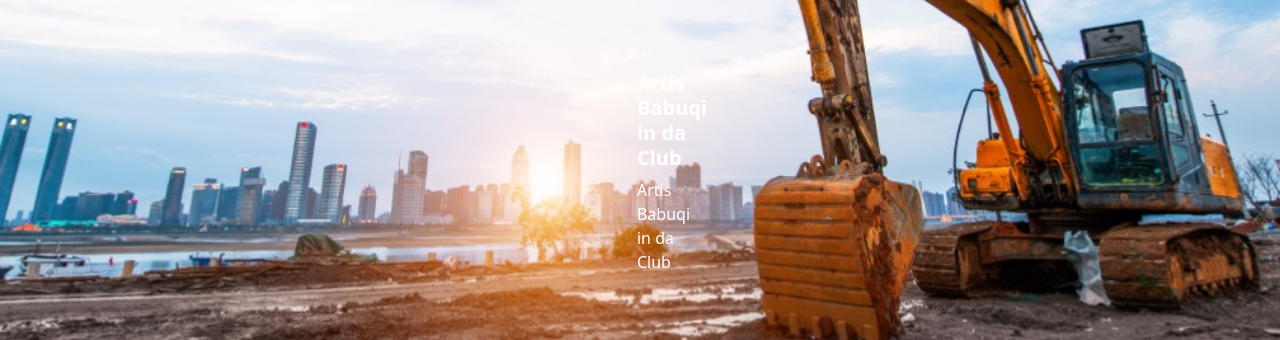
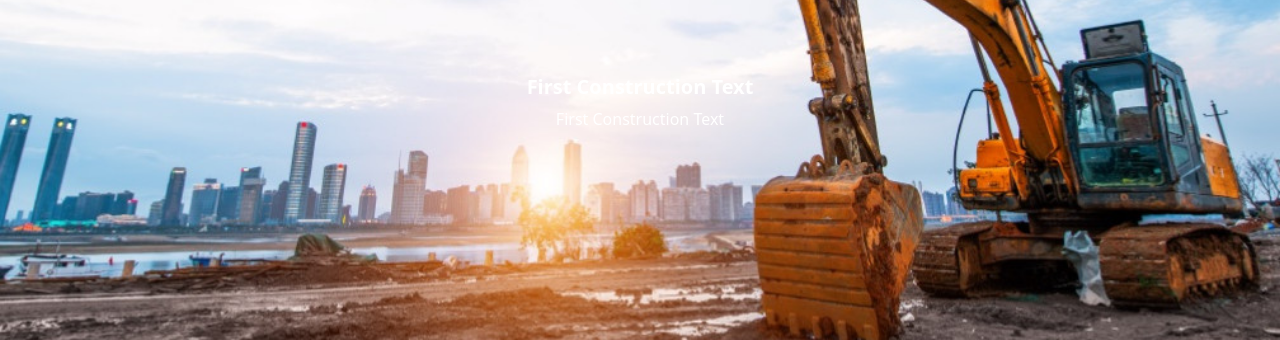
Before and after one commit to ArtisAdemi/INEMConstruction, a React (Vite) app in the folder inem_web/: page / in a window 1280 px wide. Shown: the part 290-630 px from the top of the page. Built offline with nearby package versions, Linux system fonts and the light colour scheme.

Commit message:
slider text overlay fixup

```diff
--- a/inem_web/src/components/HomeSlider.tsx
+++ b/inem_web/src/components/HomeSlider.tsx
@@ -18,15 +18,15 @@ const HomeSlider: React.FC = () => {
   const sliders = [
     {
       image: Construction,
-      text: "Artis Babuqi in da Club",
+      text: "First Construction Text",
     },
     {
       image: Construction2,
-      text: "Florian Seksi ma i Qarti",
+      text: "Second Construction Text",
     },
     {
       image: Construction3,
-      text: "Labinot Llegenda Kanter strajt",
+      text: "Third Construction Text",
     },
   ];
 
@@ -36,8 +36,8 @@ const HomeSlider: React.FC = () => {
         {sliders.map((slider, index) => (
           <div key={index} className="relative h-screen">
             <img src={slider.image} alt="" className="w-full h-screen object-cover" />
-            <div className="absolute top-[45%] left-[50%] lg:right-[45%] z-50 flex items-center justify-center">
-              <div className="flex-col">
+            <div className="absolute inset-0 flex items-center justify-center z-50">
+              <div className="text-center">
                 <h3 className="text-xl text-white font-semibold mb-2 leading-tight">{slider.text}</h3>
                 <p className="text-white mb-4">{slider.text}</p>
               </div>
```
